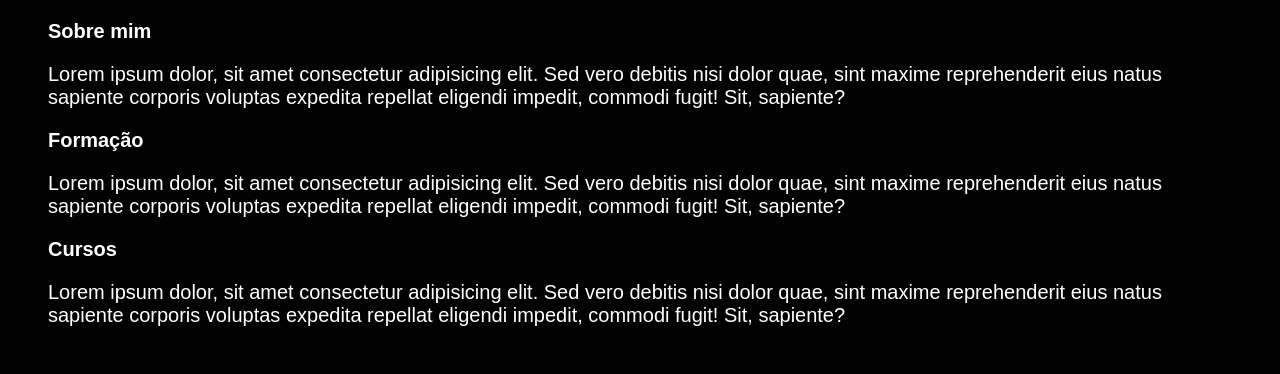
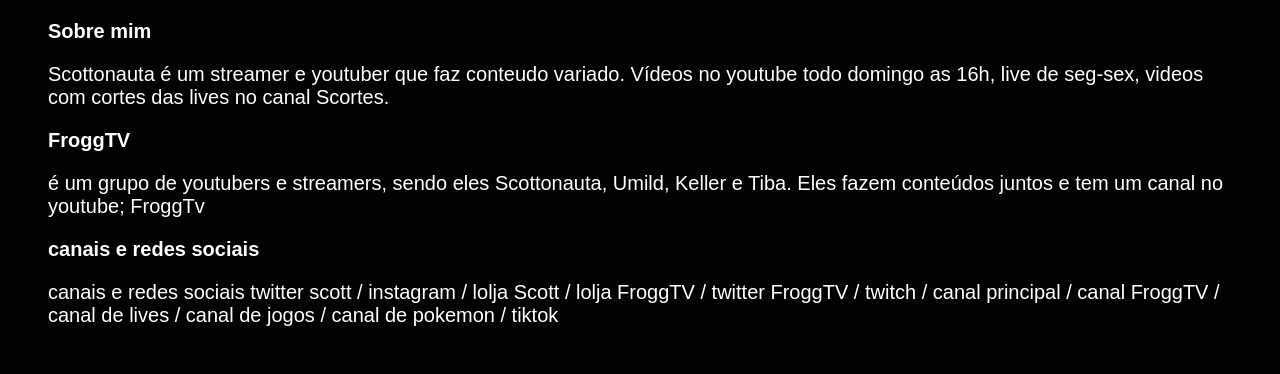
Before and after one commit to amandalorenco/amanda1610, a plain HTML site: page index.html in a window 1280 px wide. Shown: the part 435-809 px from the top of the page. Drawn offline with Linux system fonts and the light colour scheme.

Commit message:
mudança de informaçao

```diff
--- a/index.html
+++ b/index.html
@@ -31,20 +31,20 @@
         <main>
             <section>
                 <h3>Sobre mim</h3>
-                <p>Lorem ipsum dolor, sit amet consectetur adipisicing elit. Sed vero debitis nisi dolor quae, sint maxime reprehenderit eius natus sapiente corporis voluptas expedita repellat eligendi impedit, commodi fugit! Sit, sapiente?
+                <p>Scottonauta é um streamer e youtuber que faz conteudo variado. Vídeos no youtube todo domingo as 16h, live de seg-sex, videos com cortes das lives no canal Scortes.
                 </p>
             </section>
             <section>
-                <h3>Formação</h3>
+                <h3>FroggTV</h3>
                 <p>
-                    Lorem ipsum dolor, sit amet consectetur adipisicing elit. Sed vero debitis nisi dolor quae, sint maxime reprehenderit eius natus sapiente corporis voluptas expedita repellat eligendi impedit, commodi fugit! Sit, sapiente?
-                </p>
+                    é um grupo de youtubers e streamers, sendo eles Scottonauta, Umild, Keller e Tiba. Eles fazem conteúdos juntos e tem um canal no youtube; FroggTv
             </section>
             <section>
-                <h3>Cursos</h3>
+                <h3>canais e redes sociais</h3>
                 <p>
-                    Lorem ipsum dolor, sit amet consectetur adipisicing elit. Sed vero debitis nisi dolor quae, sint maxime reprehenderit eius natus sapiente corporis voluptas expedita repellat eligendi impedit, commodi fugit! Sit, sapiente?
-                </p>
+                    canais e redes sociais
+twitter scott / instagram / lolja Scott / lolja FroggTV / twitter FroggTV / twitch / canal principal / canal FroggTV / canal de lives / canal de jogos / canal de pokemon / tiktok
+
             </section>
         </main>
         <footer>
```
